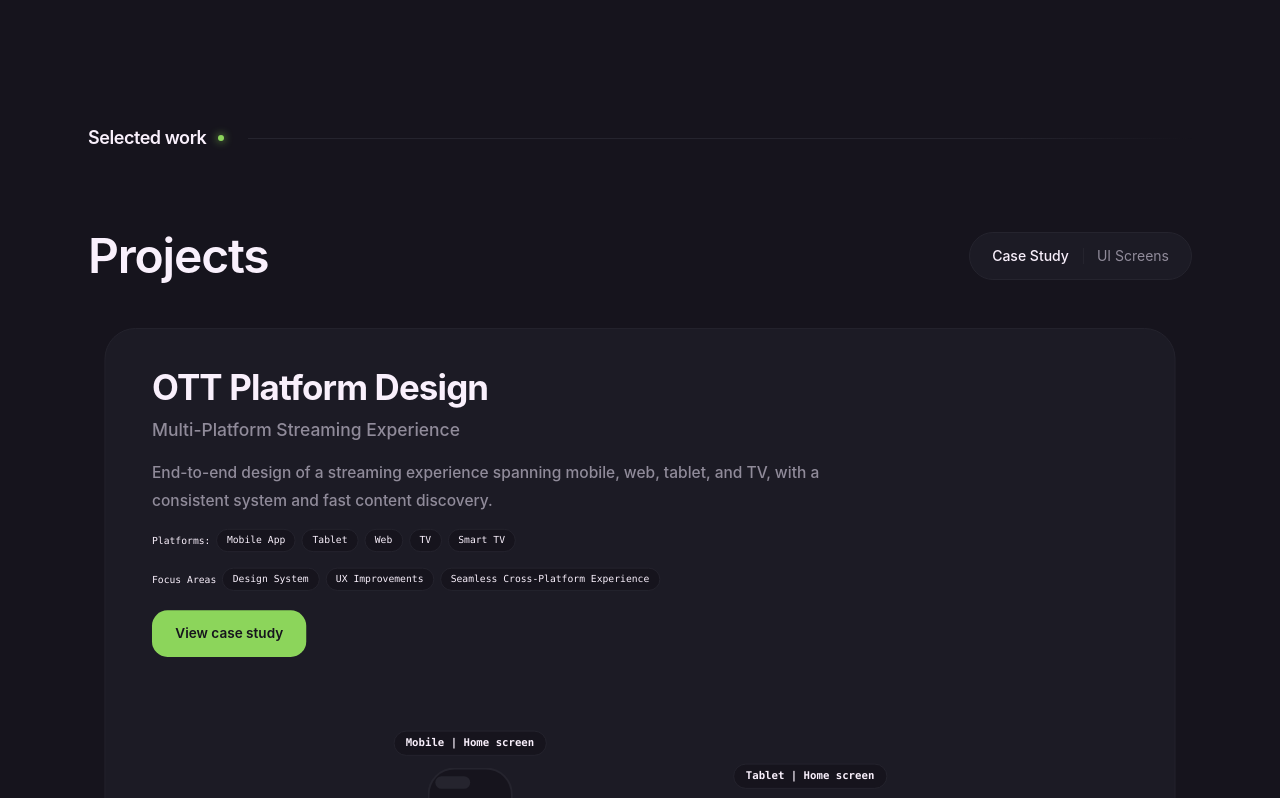
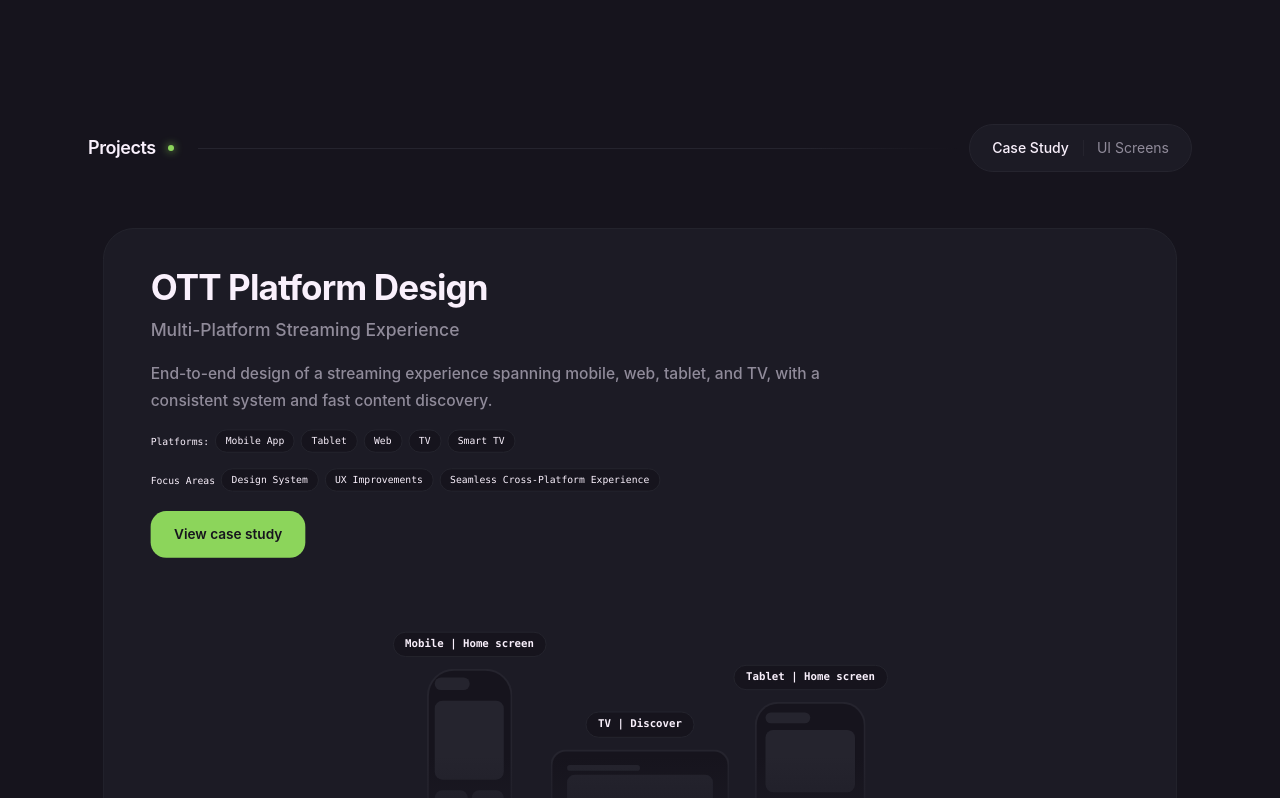
Before and after one commit to paidivishwas/portfoilo-website, a React (Vite) app: page / in a window 1280 px wide. Shown: the part 802-1600 px from the top of the page. Built offline with nearby package versions, Linux system fonts and the light colour scheme.

Commit message:
style edit

```diff
--- a/src/components/About.jsx
+++ b/src/components/About.jsx
@@ -1,17 +1,16 @@
 import Reveal from './Reveal'
+import SectionMarker from './SectionMarker'
 import { about } from '../data/content'
 
 export default function About() {
   return (
-    <section id="about" aria-labelledby="about-title" className="border-t border-line py-24 md:py-32">
+    <section id="about" aria-labelledby="about-title" className="py-24 md:py-32">
       <div className="mx-auto max-w-6xl px-6">
         <Reveal>
-          <h2 id="about-title" className="text-3xl font-semibold tracking-tight md:text-5xl">
-            {about.title}
-          </h2>
+          <SectionMarker id="about-title" label={about.title} className="mb-12 md:mb-16" />
         </Reveal>
 
-        <div className="mt-10 max-w-3xl space-y-8 md:mt-14">
+        <div className="max-w-3xl space-y-8">
           <Reveal delay={0.05}>
             <p className="text-lg font-semibold leading-snug text-ink md:text-xl">{about.lead}</p>
           </Reveal>
--- a/src/components/Contact.jsx
+++ b/src/components/Contact.jsx
@@ -2,6 +2,7 @@ import { useState } from 'react'
 import { Copy, Check, ArrowUpRight } from 'lucide-react'
 import Reveal from './Reveal'
 import Logo from './Logo'
+import SectionMarker from './SectionMarker'
 import { profile, socials } from '../data/content'
 
 const pages = [
@@ -44,8 +45,11 @@ function ContactLink({ href, value }) {
 
 export default function Contact() {
   return (
-    <footer id="contact" className="border-t border-line py-20 md:py-28">
+    <footer id="contact" className="py-20 md:py-28">
       <Reveal>
+        <div className="mx-auto mb-14 max-w-6xl px-6 md:mb-20">
+          <SectionMarker label="Contact" />
+        </div>
         <div className="mx-auto grid max-w-6xl gap-14 px-6 md:grid-cols-2 lg:grid-cols-[1.3fr_1fr_1.4fr_1fr]">
           {/* Brand */}
           <div>
--- a/src/components/Experience.jsx
+++ b/src/components/Experience.jsx
@@ -5,7 +5,7 @@ import { experience } from '../data/content'
 
 export default function Experience() {
   return (
-    <Section id="experience" label="Career" title="Experience">
+    <Section id="experience" label="Experience">
       <ul className="space-y-6">
         {experience.map((job, i) => (
           <li key={`${job.role}-${job.period}`}>
--- a/src/components/Projects.jsx
+++ b/src/components/Projects.jsx
@@ -1,6 +1,7 @@
 import { useState } from 'react'
 import { Clapperboard, Tv, Sparkles, HardDrive } from 'lucide-react'
 import Reveal from './Reveal'
+import SectionMarker from './SectionMarker'
 import ProjectTabs from './ProjectTabs'
 import CaseStudyStack from './CaseStudyStack'
 import ProjectCard from './ProjectCard'
@@ -16,26 +17,10 @@ export default function Projects() {
   return (
     <section id="work" aria-labelledby="work-title" className="py-24 md:py-32">
       <div className="mx-auto max-w-6xl px-6">
-        {/* Section marker: label, glowing dot and a hairline that fades out to the right */}
         <Reveal>
-          <div className="mb-14 flex items-center gap-3 md:mb-20">
-            <span className="text-lg font-semibold tracking-tight text-ink">Selected work</span>
-            <span aria-hidden="true" className="h-1.5 w-1.5 rounded-full bg-accent shadow-[0_0_8px_var(--accent)]" />
-            <span
-              aria-hidden="true"
-              className="ml-3 h-px flex-1"
-              style={{ background: 'linear-gradient(90deg, var(--border) 0%, var(--border) 80%, transparent 100%)' }}
-            />
-          </div>
-        </Reveal>
-
-        <Reveal>
-          <div className="mb-8 flex flex-col items-start gap-5 md:mb-12 md:flex-row md:items-center md:justify-between">
-            <h2 id="work-title" className="text-3xl font-semibold tracking-tight md:text-5xl">
-              Projects
-            </h2>
+          <SectionMarker id="work-title" label="Projects" className="mb-10 md:mb-14">
             <ProjectTabs filters={projectFilters} active={filter} onChange={setFilter} />
-          </div>
+          </SectionMarker>
         </Reveal>
 
         {shown.length === 0 ? (
--- a/src/components/Section.jsx
+++ b/src/components/Section.jsx
@@ -1,11 +1,14 @@
 import Reveal from './Reveal'
+import SectionMarker from './SectionMarker'
 
+/** Standard section: marker row (label + dot + line), then an optional big title and content. */
 export default function Section({ id, label, title, children }) {
   return (
-    <section id={id} className="border-t border-line py-24 md:py-32">
+    <section id={id} className="py-24 md:py-32">
       <div className="mx-auto max-w-6xl px-6">
         <Reveal>
-          <p className="mb-3 text-sm uppercase tracking-widest text-mute">{label}</p>
+          {/* With no title, the marker itself is the section heading */}
+          <SectionMarker label={label} as={title ? 'p' : 'h2'} className={title ? 'mb-10 md:mb-14' : 'mb-12 md:mb-16'} />
           {title && (
             <h2 className="mb-12 max-w-2xl text-3xl font-semibold tracking-tight md:text-5xl">
               {title}
--- /dev/null
+++ b/src/components/SectionMarker.jsx
@@ -0,0 +1,20 @@
+/**
+ * Section header used on every section: label, glowing accent dot, and a hairline that fades out.
+ * Optional children (e.g. filter tabs) sit at the right end of the row.
+ */
+export default function SectionMarker({ label, as: Tag = 'h2', id, className = '', children }) {
+  return (
+    <div className={`flex flex-wrap items-center gap-x-3 gap-y-4 ${className}`}>
+      <Tag id={id} className="text-lg font-semibold tracking-tight text-ink">
+        {label}
+      </Tag>
+      <span aria-hidden="true" className="h-1.5 w-1.5 rounded-full bg-accent shadow-[0_0_8px_var(--accent)]" />
+      <span
+        aria-hidden="true"
+        className="ml-3 h-px min-w-12 flex-1"
+        style={{ background: 'linear-gradient(90deg, var(--border) 0%, var(--border) 80%, transparent 100%)' }}
+      />
+      {children}
+    </div>
+  )
+}
```
Also changed, not shown: 1 other file (tests, documents, lock files or other folders).
